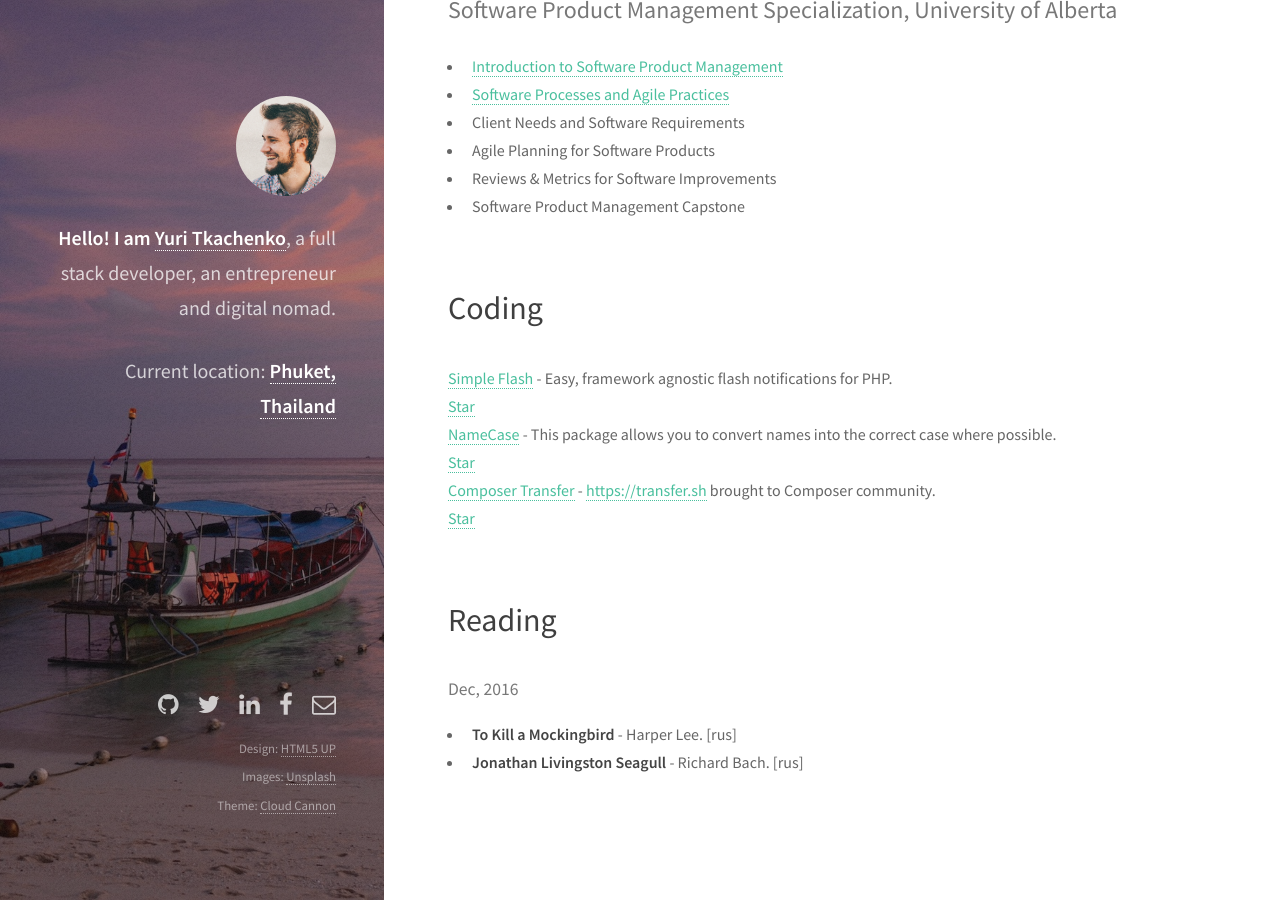
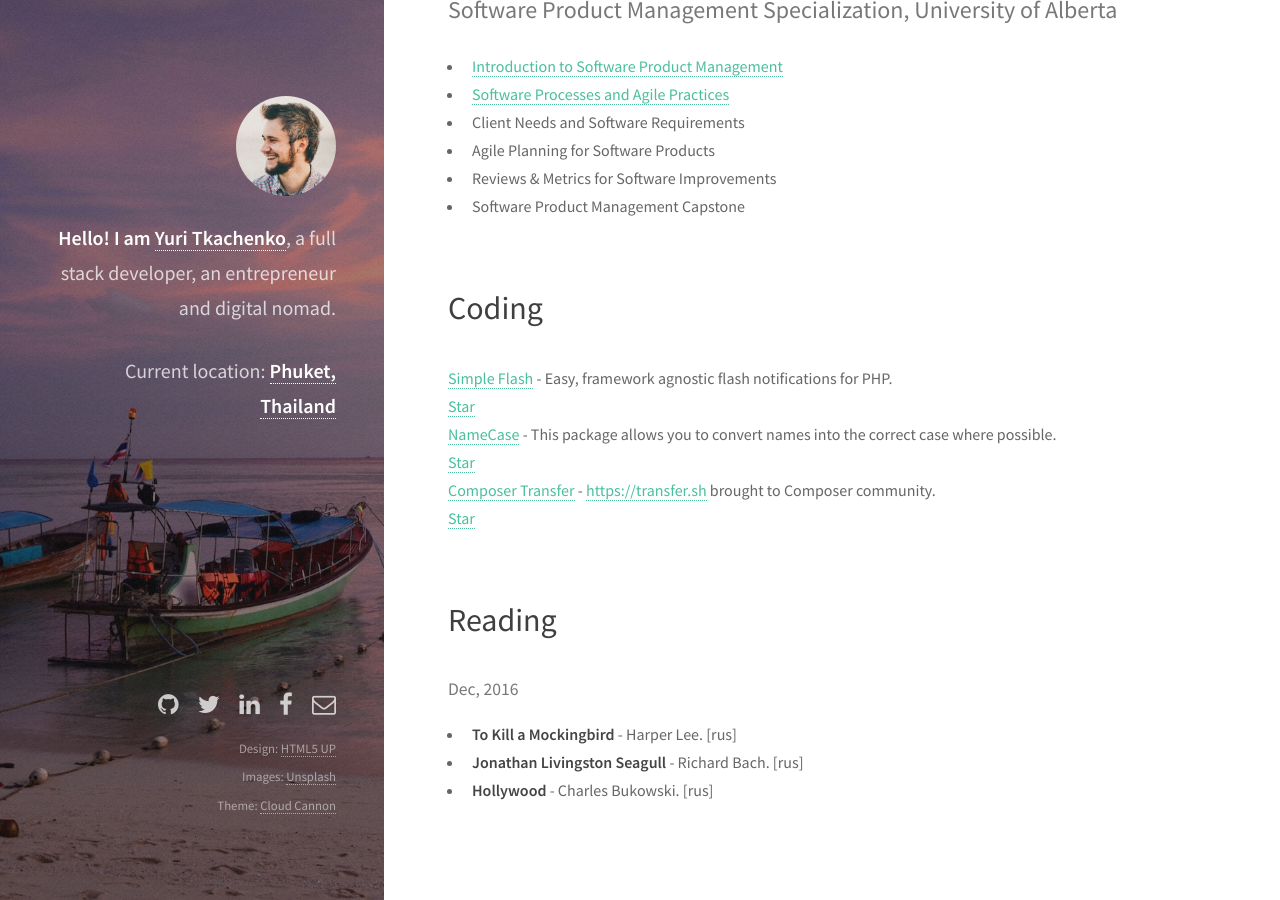
Before and after one commit to tamtamchik/tamtamchik.github.io, a Jekyll site: the page built from index.html, in a window 1280 px wide and 900 px high, scrolled down 738 px. Built offline with Jekyll 4.4.1, drawn with Linux system fonts in a browser that asks for light colours.

Commit message:
added 'hollywood'

```diff
--- a/index.html
+++ b/index.html
@@ -107,6 +107,7 @@ layout: default
             <ul>
               <li><strong>To Kill a Mockingbird</strong> - Harper Lee. [rus]</li>
               <li><strong>Jonathan Livingston Seagull</strong> - Richard Bach. [rus]</li>
+              <li><strong>Hollywood</strong> - Charles Bukowski. [rus]</li>
             </ul>
 
           </article>
```
